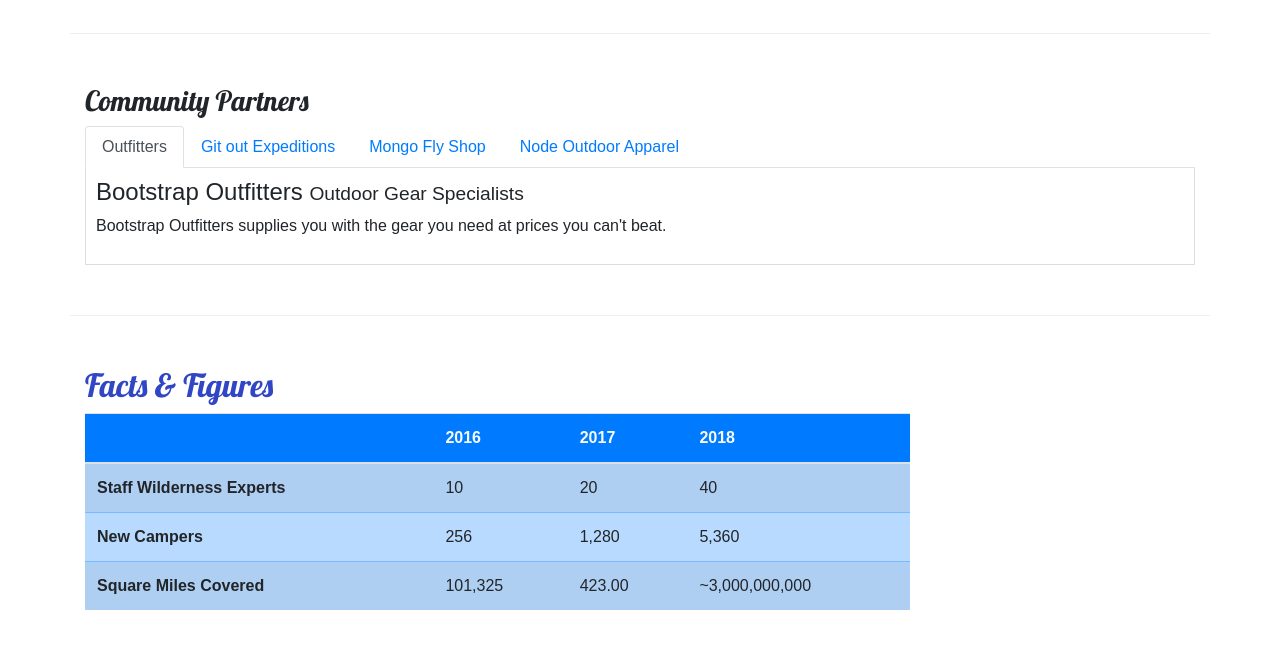
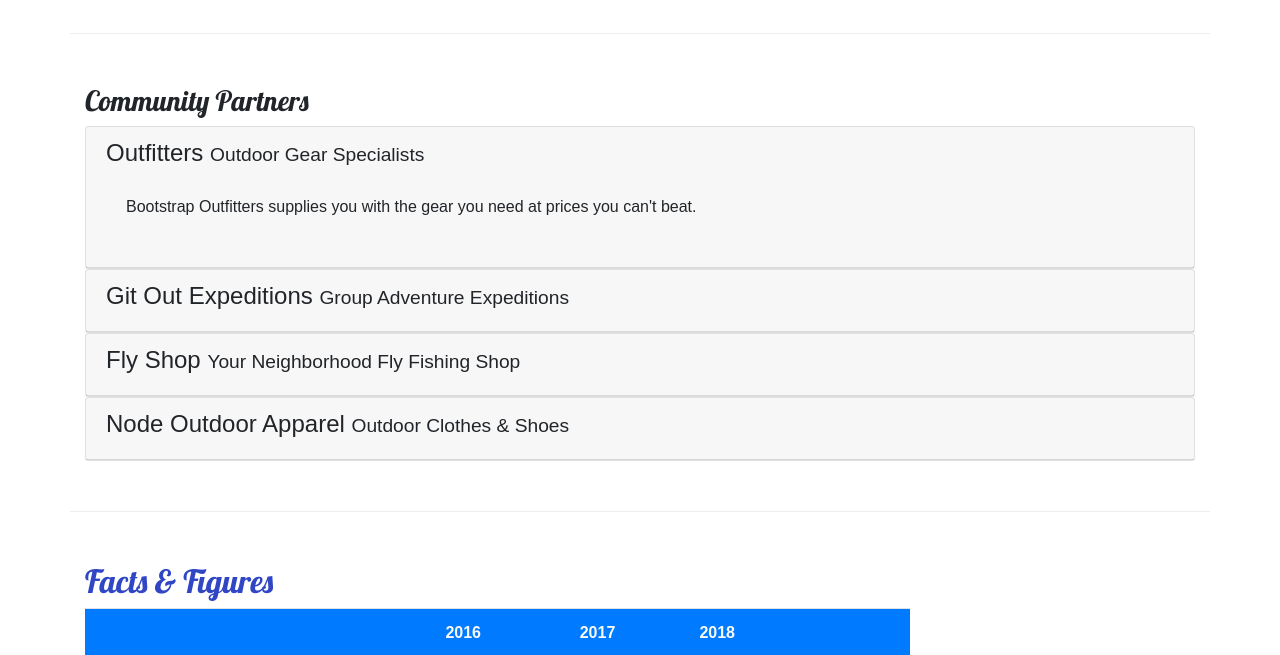
Before and after one commit to ChristianBenitez/nucampsite, a website: page aboutus.html in a window 1280 px wide. Shown: the part 710-1365 px from the top of the page. Drawn offline with nearby package versions, Linux system fonts and the light colour scheme.

Commit message:
accordian

```diff
--- a/aboutus.html
+++ b/aboutus.html
@@ -94,28 +94,62 @@
         <div class="row row-content">
             <div class="col">
                 <h3>Community Partners</h3>
-                <ul class="nav nav-tabs">
-                    <li class="nav-item"> <a class="nav-link active" href="#bootstrap" role="tab" data-toggle="tab">Outfitters</a></li>
-                    <li class="nav-item"> <a class="nav-link" href="#git" role="tab" data-toggle="tab">Git out Expeditions</a></li>
-                    <li class="nav-item"> <a class="nav-link" href="#mongo" role="tab" data-toggle="tab">Mongo Fly Shop</a></li>
-                    <li class="nav-item"> <a class="nav-link" href="#node" role="tab" data-toggle="tab">Node Outdoor Apparel</a></li>
-                </ul>
-                <div class="tab-content">
-                    <div role="tabcontent" class="tab-pane fade active show" id="bootstrap">
-                        <h4>Bootstrap Outfitters <small>Outdoor Gear Specialists</small></h4>
-                        <p class="d-none d-sm-block">Bootstrap Outfitters supplies you with the gear you need at prices you can't beat.</p>
+                <div id="accordian">
+                    <div class="card">
+                        <div role="tab" class="card-header">
+                            <h4>
+                                <a data-toggle="collapse" data-target="#bootstrap">
+                                    Outfitters <small>Outdoor Gear Specialists</small>
+                                </a>
+                            </h4>
+                            <div class="collapse show" id="bootstrap" data-parent="#accordian">
+                                <div class="card-body">
+                                    <p class="d-none d-sm-block">Bootstrap Outfitters supplies you with the gear you need at prices you can't beat.</p>
+                                </div>
+                            </div>
+                        </div>
                     </div>
-                    <div role="tabcontent" class="tab-pane fade" id="git">
-                        <h4>Git Out Expeditions <small>Group Adventure Expeditions</small></h4>
-                        <p class="d-none d-sm-block">Join Git Out Expeditions to explore new horizons with a group of other adventurers!</p>
+                    <div class="card">
+                        <div role="tab" class="card-header">
+                            <h4>
+                                <a class="collapsed" data-toggle="collapse" data-target="#git">
+                                    Git Out Expeditions <small>Group Adventure Expeditions</small>
+                                </a>
+                            </h4>
+                            <div class="collapse" id="git" data-parent="#accordian">
+                                <div class="card-body">
+                                    <p class="d-none d-sm-block">Join Git Out Expeditions to explore new horizons with a group of other adventurers!</p>
+                                </div>
+                            </div>
+                        </div>
                     </div>
-                    <div role="tabcontent" class="tab-pane fade" id="mongo">
-                        <h4>Mongo Fly Shop <small>Your Neighborhood Fly Fishing Shop</small></h4>
-                        <p class="d-none d-sm-block">Need a new fishing pole, a tacklebox, or flies of all kinds? Stop by Mongo Fly Shop.</p>
+                    <div class="card">
+                        <div role="tab" class="card-header">
+                            <h4>
+                                <a class="collapsed" data-toggle="collapse" data-target="#mongo">
+                                    Fly Shop <small>Your Neighborhood Fly Fishing Shop</small>
+                                </a>
+                            </h4>
+                            <div class="collapse" id="mongo" data-parent="#accordian">
+                                <div class="card-body" >
+                                    <p class="d-none d-sm-block">Need a new fishing pole, a tacklebox, or flies of all kinds? Stop by Mongo Fly Shop.</p>
+                                </div>
+                            </div>
+                        </div>
                     </div>
-                    <div role="tabcontent" class="tab-pane fade" id="node">
-                        <h4>Node Outdoor Apparel <small>Outdoor Clothes & Shoes</small></h4>
-                        <p class="d-none d-sm-block">From polar fleeces to swimsuits, hiking boots to waders, a visit to Node will be sure to get you covered.</p>
+                    <div class="card">
+                        <div role="tab" class="card-header">
+                            <h4>
+                                <a class="collapsed" data-toggle="collapse" data-target="#node">
+                                    Node Outdoor Apparel <small>Outdoor Clothes & Shoes</small>
+                                </a>
+                            </h4>
+                            <div class="collapse" id="node" data-parent="#accordian">
+                                <div class="card-body">
+                                    <p class="d-none d-sm-block">From polar fleeces to swimsuits, hiking boots to waders, a visit to Node will be sure to get you covered.</p>
+                                </div>
+                            </div>
+                        </div>
                     </div>
                 </div>
             </div>
--- a/css/styles.css
+++ b/css/styles.css
@@ -38,3 +38,7 @@ header h2{
     border-top: none;
     padding: 10px;
 }
+a, a:hover{
+    color: inherit;
+    text-decoration: none;
+}
```
